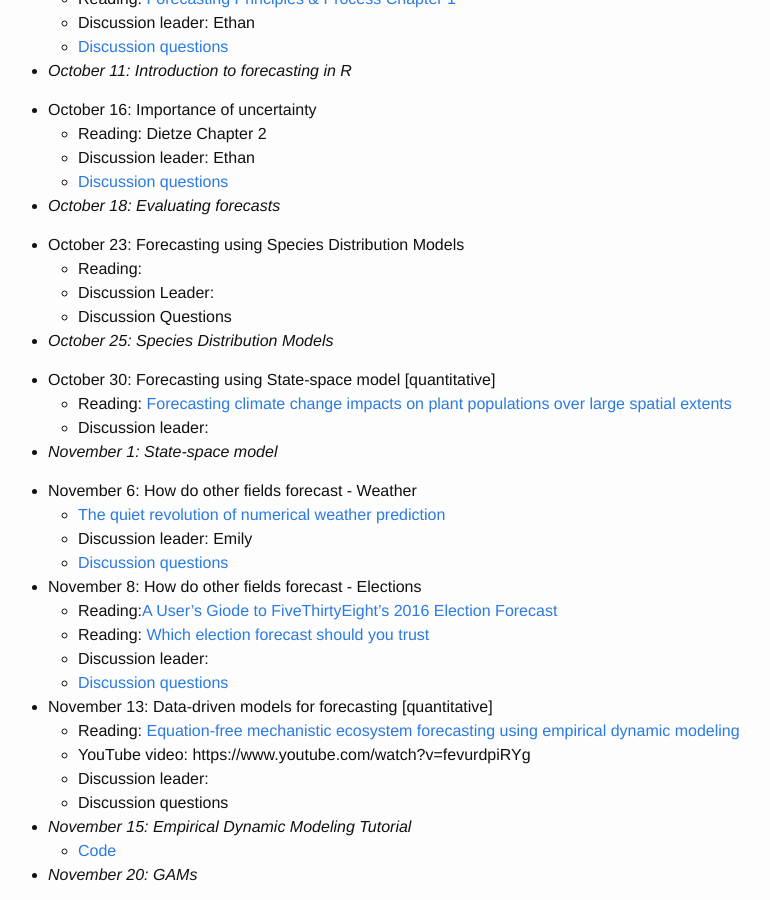
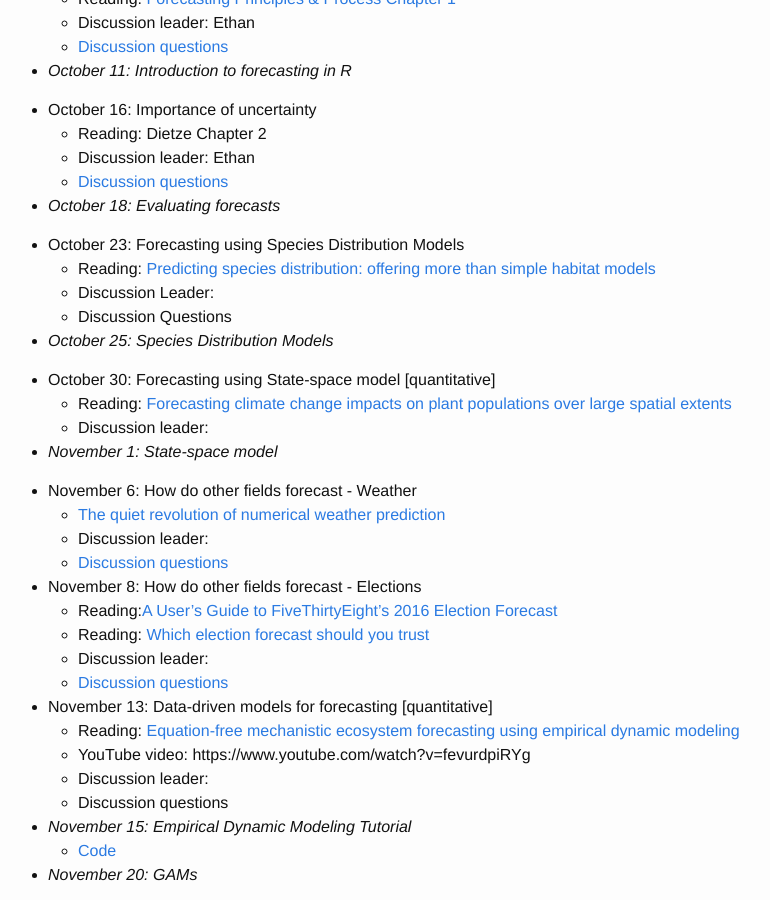
Before and after one commit to weecology/forecasting-dynamics-course, a Jekyll site: the page built from schedule.md, in a window 1280 px wide and 900 px high, scrolled down 1476 px. Shown: the whole window, without its empty margins (252-1022 px from the left). Built offline with Jekyll 4.4.1, drawn with Linux system fonts in a browser that asks for light colours.

Commit message:
Add SDM paper

```diff
--- a/schedule.md
+++ b/schedule.md
@@ -77,7 +77,7 @@ Activity days when laptops are required are noted in italics. Discussion leaders
 * *October 18: Evaluating forecasts*
 
 * October 23:  Forecasting using Species Distribution Models
-    * Reading:
+    * Reading: [Predicting species distribution: offering more than simple habitat models](https://doi.org/10.1111/j.1461-0248.2005.00792.x)
     * Discussion Leader:
     * Discussion Questions
 
@@ -91,11 +91,11 @@ Activity days when laptops are required are noted in italics. Discussion leaders
 
 * November 6: How do other fields forecast - Weather
     * [The quiet revolution of numerical weather prediction](https://doi.org/10.1038/nature14956)
-    * Discussion leader: Emily
+    * Discussion leader:
     * [Discussion questions]({{ site.baseurl }}/discussion/weather)
 
 * November 8: How do other fields forecast - Elections
-    * Reading:[A User's Giode to FiveThirtyEight's 2016 Election Forecast](https://fivethirtyeight.com/features/a-users-guide-to-fivethirtyeights-2016-general-election-forecast/)
+    * Reading:[A User's Guide to FiveThirtyEight's 2016 Election Forecast](https://fivethirtyeight.com/features/a-users-guide-to-fivethirtyeights-2016-general-election-forecast/)
     * Reading: [Which election forecast should you trust](http://www.slate.com/articles/news_and_politics/politics/2016/08/fivethirtyeight_vs_the_upshot_who_should_you_trust_to_forecast_the_2016.html)
     * Discussion leader:
     * [Discussion questions]({{ site.baseurl }}/discussion/elections)
```
